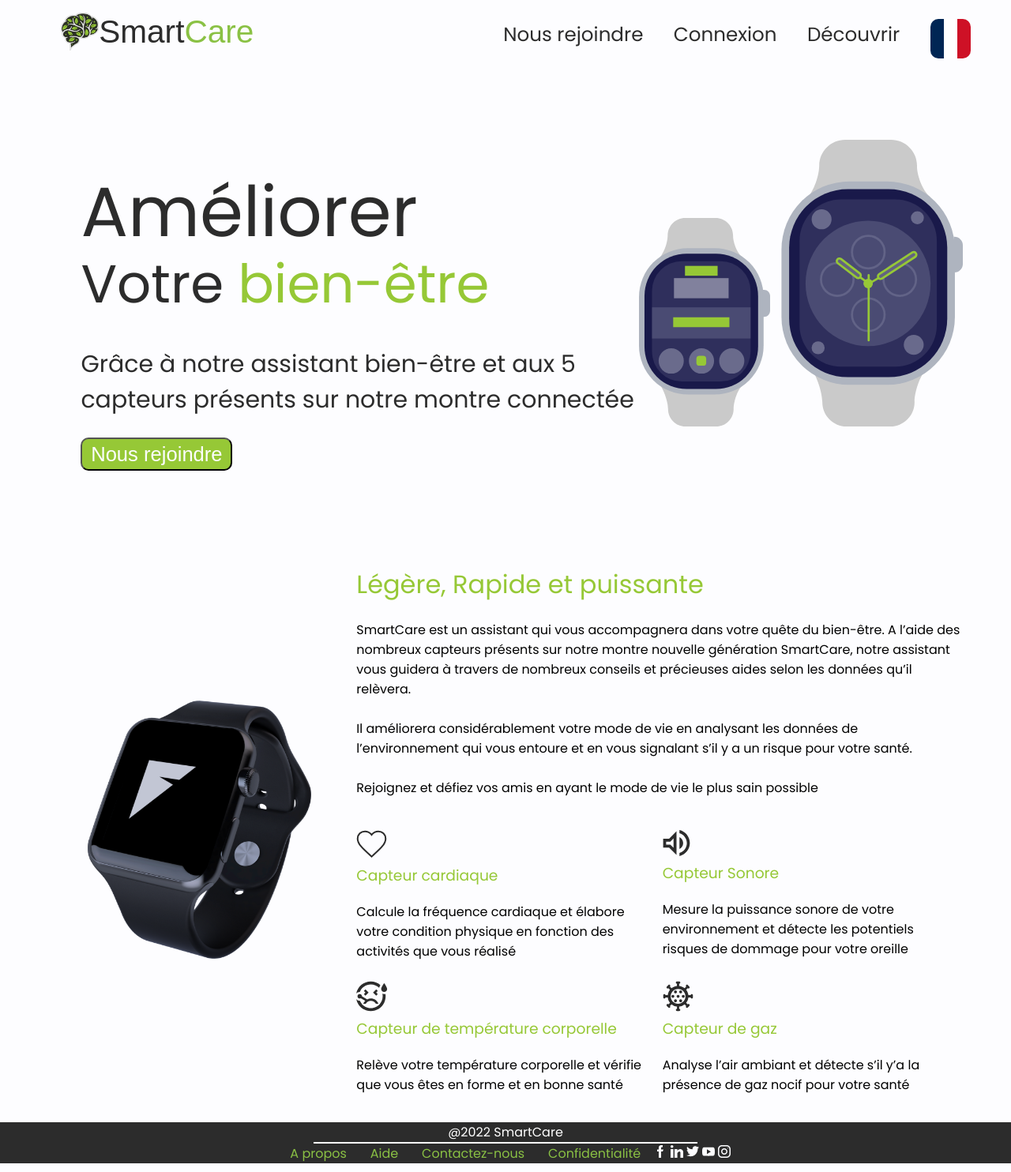
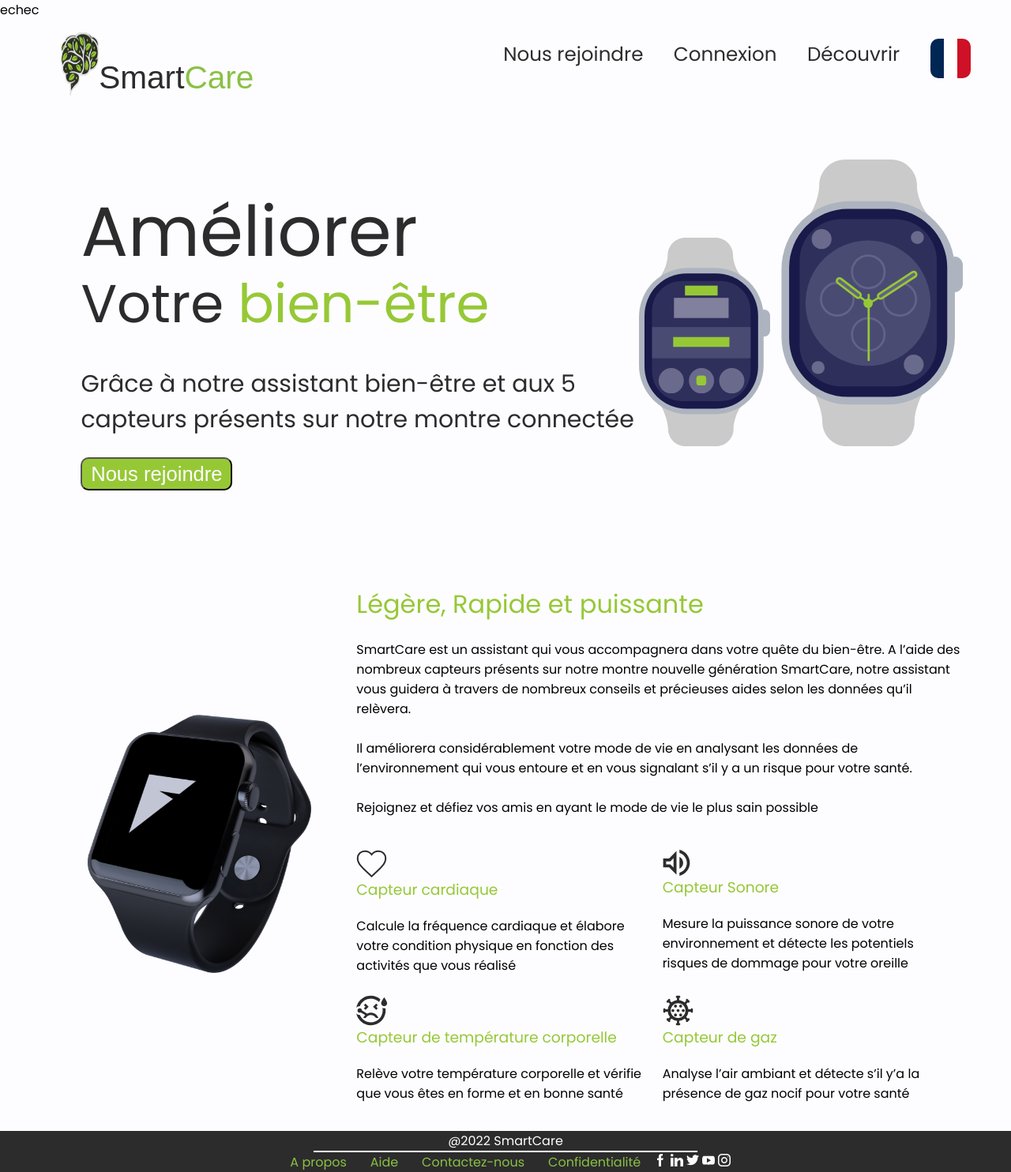
Before and after one commit to jbouveret18/Smart-Care, a PHP site: page /Smart-Care/modele/index.php in a window 1280 px wide. Shown: the whole page at 79% size. Run offline with PHP 8.4, Linux system fonts and the light colour scheme.

Commit message:
Tentative de fix de bug

```diff
--- a/Modele/index.php
+++ b/Modele/index.php
@@ -3,6 +3,7 @@
 {
     session_start();
 }
+echo("echec");
 // Include Language file
 include_once "../php/translate.php";
 ?>
```
